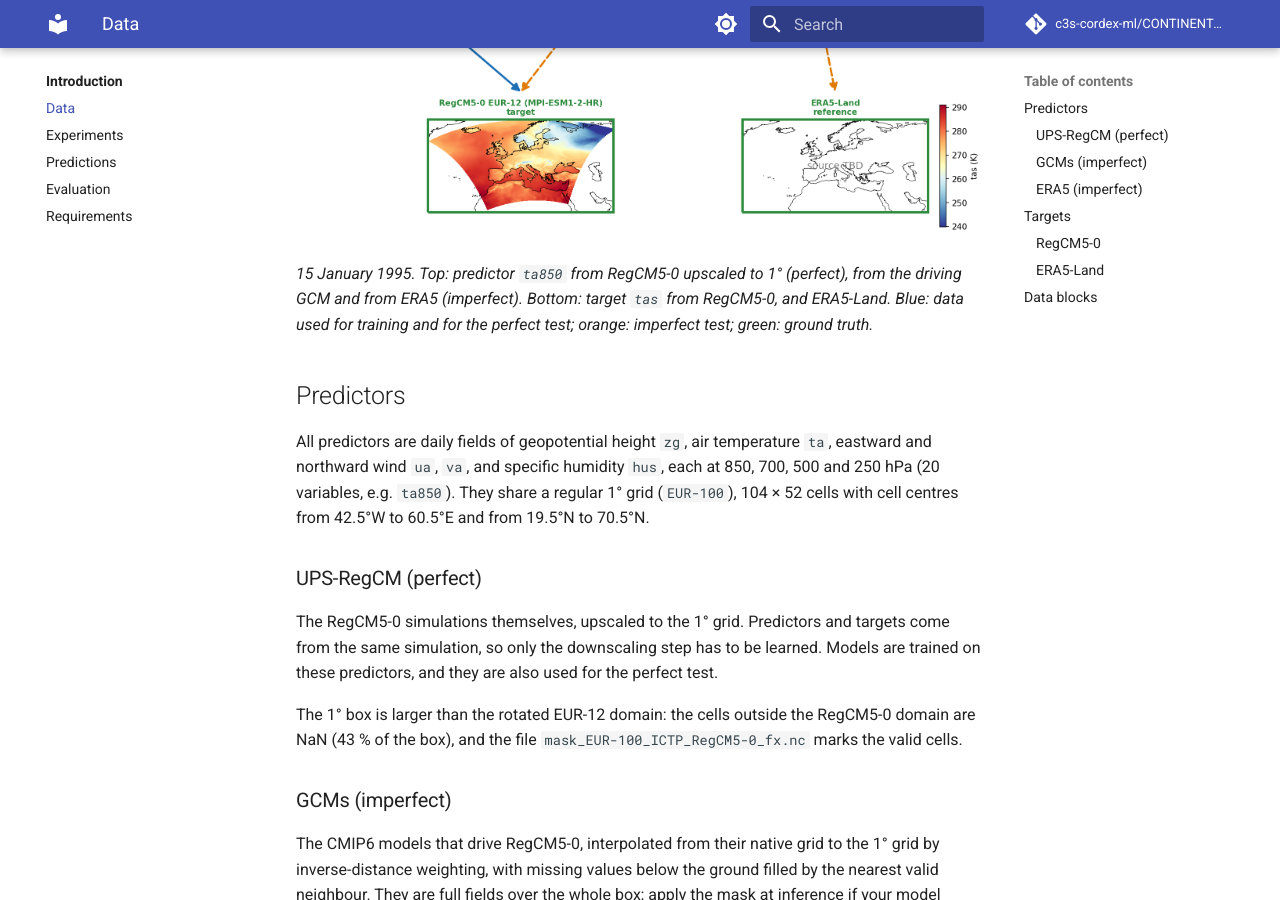
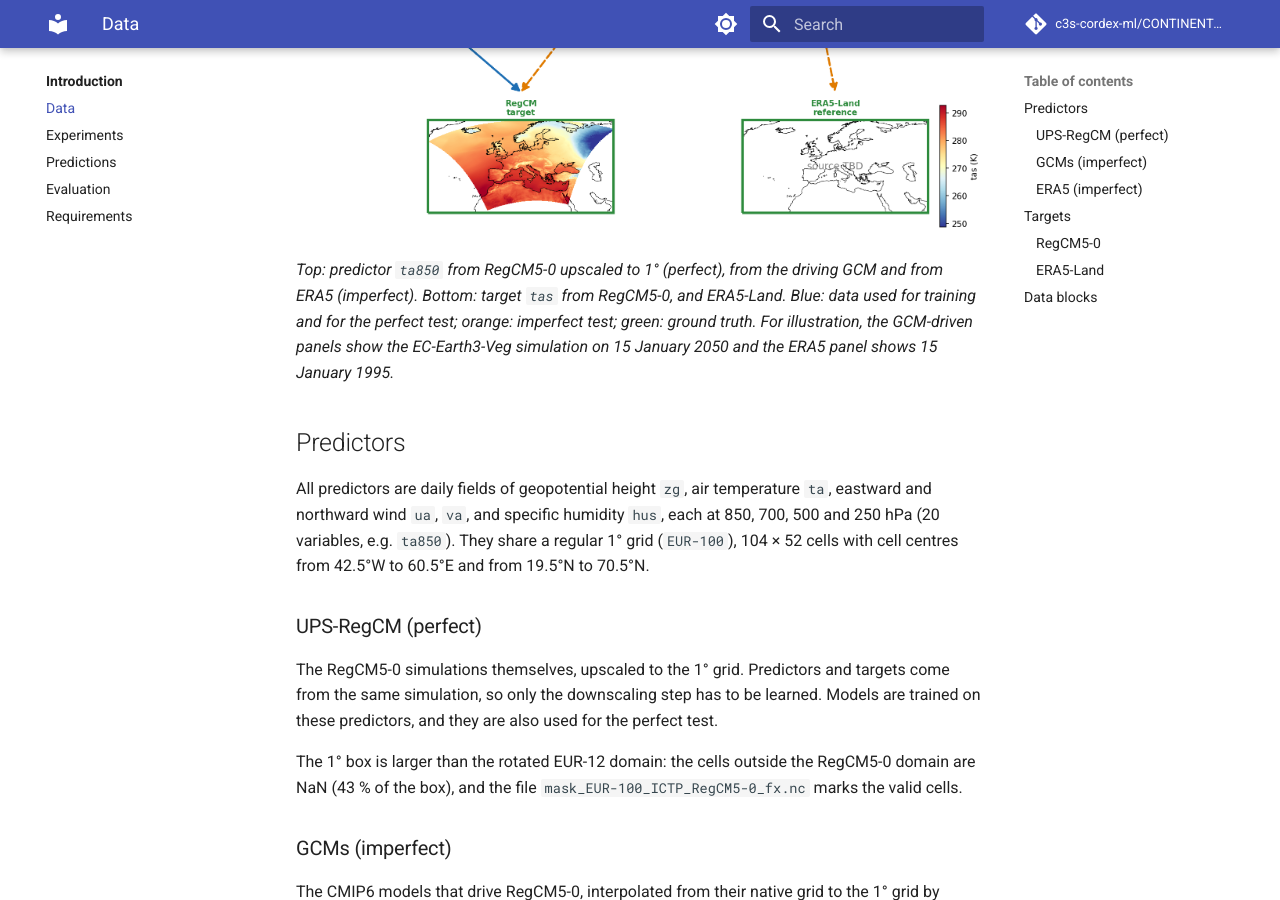
Before and after one commit to c3s-cordex-ml/CONTINENTAL-BENCH, an MkDocs documentation site: the page built from docs/introduction/data.md, in a window 1280 px wide and 900 px high, scrolled down 459 px. Built offline with MkDocs 1.6.1 and Material for MkDocs 9.7.7, drawn with Linux system fonts in a browser that asks for light colours; comment, search, counter and statistics services are not loaded.

Commit message:
Data page figure: generic titles, EC-Earth3-Veg panels

```diff
--- a/docs/introduction/data.md
+++ b/docs/introduction/data.md
@@ -5,9 +5,10 @@ The benchmark combines five datasets: three sources of **predictors** on a commo
 
 ![Predictors and targets](../images/data_maps.png)
 
-*15 January 1995. Top: predictor `ta850` from RegCM5-0 upscaled to 1° (perfect), from the driving GCM and from ERA5 (imperfect).
-Bottom: target `tas` from RegCM5-0, and ERA5-Land. Blue: data used for training and for the perfect test; orange: imperfect test;
-green: ground truth.*
+*Top: predictor `ta850` from RegCM5-0 upscaled to 1° (perfect), from the driving GCM and from ERA5 (imperfect). Bottom: target
+`tas` from RegCM5-0, and ERA5-Land. Blue: data used for training and for the perfect test; orange: imperfect test; green: ground
+truth. For illustration, the GCM-driven panels show the EC-Earth3-Veg simulation on 15 January 2050 and the ERA5 panel shows
+15 January 1995.*
 
 ## Predictors
 
```
Also changed, not shown: docs/images/data_maps.png.
